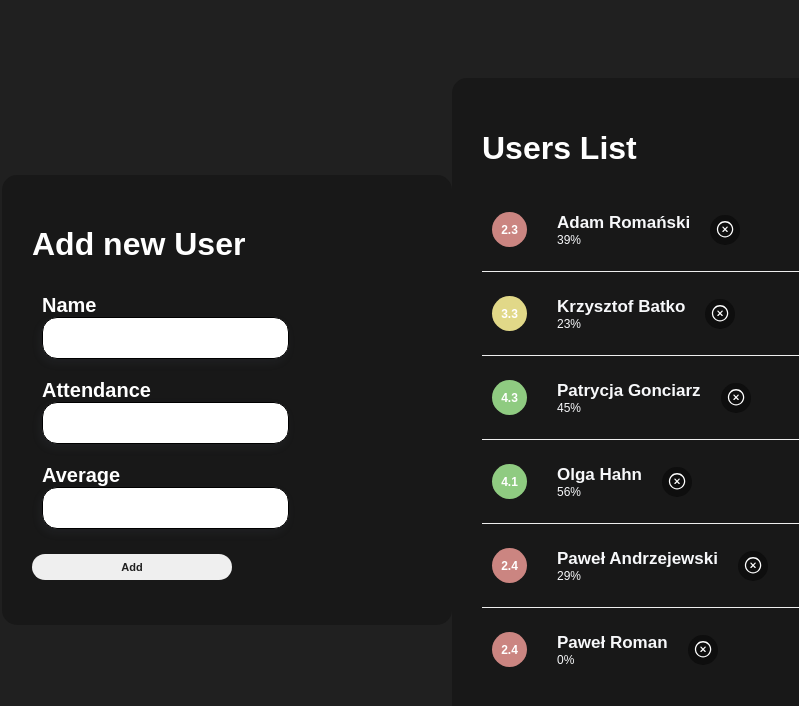
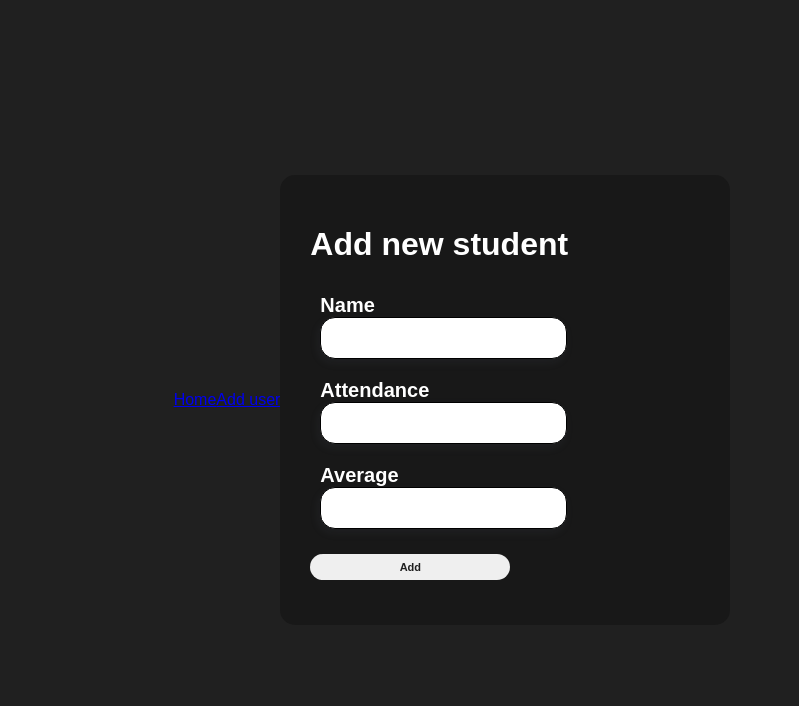
Before and after one commit to Mnigos/study-buddy, a React (Create React App) app: page /add-user in a window 1280 px wide. Shown: the top 706 px of the page, without its empty margins (188-987 px from the left). Built offline with nearby package versions, Linux system fonts and the light colour scheme.

Commit message:
refactor: move addUser to another component

```diff
--- a/package.json
+++ b/package.json
@@ -8,6 +8,7 @@
     "@testing-library/user-event": "^12.1.10",
     "react": "^17.0.2",
     "react-dom": "^17.0.2",
+    "react-router-dom": "^5.2.0",
     "react-scripts": "4.0.3",
     "styled-components": "^5.2.3",
     "web-vitals": "^1.0.1"
--- /dev/null
+++ b/src/components/organisms/AddUser/AddUser.jsx
@@ -0,0 +1,38 @@
+import React from 'react'
+import { StyledTitle, Wrapper } from './AddUser.style'
+import FormField from 'components/molecules/FormField/FormField'
+import { Button } from 'components/atoms/Button/Button'
+
+const Form = ({ handleAddUser, formValues, handleInputChange }) => {
+  return (
+    <>
+      <Wrapper as="form" onSubmit={handleAddUser}>
+        <StyledTitle>Add new student</StyledTitle>
+        <FormField
+          label="Name"
+          id="name"
+          name="name"
+          value={formValues.name}
+          onChange={handleInputChange}
+        />
+        <FormField
+          label="Attendance"
+          id="attendance"
+          name="attendance"
+          value={formValues.attendance}
+          onChange={handleInputChange}
+        />
+        <FormField
+          label="Average"
+          id="average"
+          name="average"
+          value={formValues.average}
+          onChange={handleInputChange}
+        />
+        <Button type="submit">Add</Button>
+      </Wrapper>
+    </>
+  )
+}
+
+export default Form
--- /dev/null
+++ b/src/components/organisms/AddUser/AddUser.style.js
@@ -0,0 +1,18 @@
+import styled from 'styled-components'
+
+export const Wrapper = styled.div`
+  background-color: ${({ theme }) => theme.colors.darkerGrey};
+  display: flex;
+  flex-direction: column;
+  justify-content: center;
+  width: 100%;
+  max-width: 450px;
+  padding: 30px;
+  border-radius: 15px;
+  color: #fff;
+`
+
+export const StyledTitle = styled.h1`
+  font-size: ${({ theme }) => theme.fontSize.xl};
+  color: ${({ theme }) => theme.colors.white};
+`
--- a/src/components/organisms/UsersList/UsersList.jsx
+++ b/src/components/organisms/UsersList/UsersList.jsx
@@ -2,8 +2,6 @@ import { Component } from 'react'
 import { users } from 'data/users'
 import UsersListItem from 'components/molecules/UsersListItem/UsersListItem'
 import { StyledList, StyledTitle, Wrapper } from './UsersList.style'
-import { Button } from 'components/atoms/Button/Button'
-import FormField from 'components/molecules/FormField/FormField'
 
 function mockAPI() {
   return new Promise((resolve, reject) => {
@@ -17,9 +15,6 @@ function mockAPI() {
 class UsersList extends Component {
   state = {
     users: [],
-    nameValue: '',
-    attendanceValue: '',
-    averageValue: '',
     isLoading: false,
   }
 
@@ -38,46 +33,9 @@ class UsersList extends Component {
     this.setState({ users: filteredUsers })
   }
 
-  addUser = e => {
-    e.preventDefault()
-
-    const newUser = {
-      name: this.state.nameValue,
-      attendance: this.state.attendanceValue,
-      average: this.state.averageValue,
-    }
-
-    this.setState({ users: [...this.state.users, newUser] })
-  }
-
   render() {
     return (
       <>
-        <Wrapper as="form" onSubmit={this.addUser}>
-          <StyledTitle>Add new User</StyledTitle>
-          <FormField
-            label="Name"
-            id="name"
-            name="name"
-            value={this.state.nameValue}
-            onChange={e => this.setState({ nameValue: e.target.value })}
-          />
-          <FormField
-            label="Attendance"
-            id="attendance"
-            name="attendance"
-            value={this.state.attendanceValue}
-            onChange={e => this.setState({ attendanceValue: e.target.value })}
-          />
-          <FormField
-            label="Average"
-            id="average"
-            name="average"
-            value={this.state.averageValue}
-            onChange={e => this.setState({ averageValue: e.target.value })}
-          />
-          <Button type="submit">Add</Button>
-        </Wrapper>
         <Wrapper>
           <StyledTitle>
             {this.state.isLoading ? 'Loading...' : 'Users List'}
--- a/src/views/App.jsx
+++ b/src/views/App.jsx
@@ -1,16 +1,67 @@
+import { useState } from 'react'
 import { GlobalStyle } from 'assets/styles/globalStyle'
+import { users as usersData } from 'data/users'
 import UsersList from 'components/organisms/UsersList/UsersList'
+import AddUser from 'components/organisms/AddUser/AddUser'
 import { theme } from 'assets/styles/theme'
 import { ThemeProvider } from 'styled-components'
 import { Wrapper } from './App.style'
+import { BrowserRouter as Router, Switch, Route, Link } from 'react-router-dom'
 
-const App = () => (
+const initialFormState = {
+  name: '',
+  attendance: '',
+  average: '',
+}
+
+const App = () => {
+  const [users, setUsers] = useState(usersData)
+  const [formValues, setFormValues] = useState(initialFormState)
+
+  const handleInputChange = e => {
+    setFormValues({
+      ...formValues,
+      [e.target.name]: e.target.value,
+    })
+  }
+
+  const handleAddUser = e => {
+    e.preventDefault()
+    const newUser = {
+      name: formValues.name,
+      attendance: formValues.attendance,
+      average: formValues.average,
+    }
+
+    setUsers([newUser, ...users])
+    setFormValues(initialFormState)
+  }
+
+  return (
+    <Router>
       <ThemeProvider theme={theme}>
         <GlobalStyle />
         <Wrapper>
+          <nav>
+            <Link to="/">Home</Link>
+            <Link to="/add-user">Add user</Link>
+          </nav>
+          <Switch>
+            <Route path="/" exact>
               <UsersList />
+            </Route>
+            <Route path="/add-user">
+              <AddUser
+                formValues={formValues}
+                handleAddUser={handleAddUser}
+                handleInputChange={handleInputChange}
+              />
+            </Route>
+          </Switch>
         </Wrapper>
       </ThemeProvider>
+    </Router>
   )
+}
 
 export default App
```
Also changed, not shown: 1 other file (tests, documents, lock files or other folders). Lines whose indentation alone changed are shown as unchanged.
